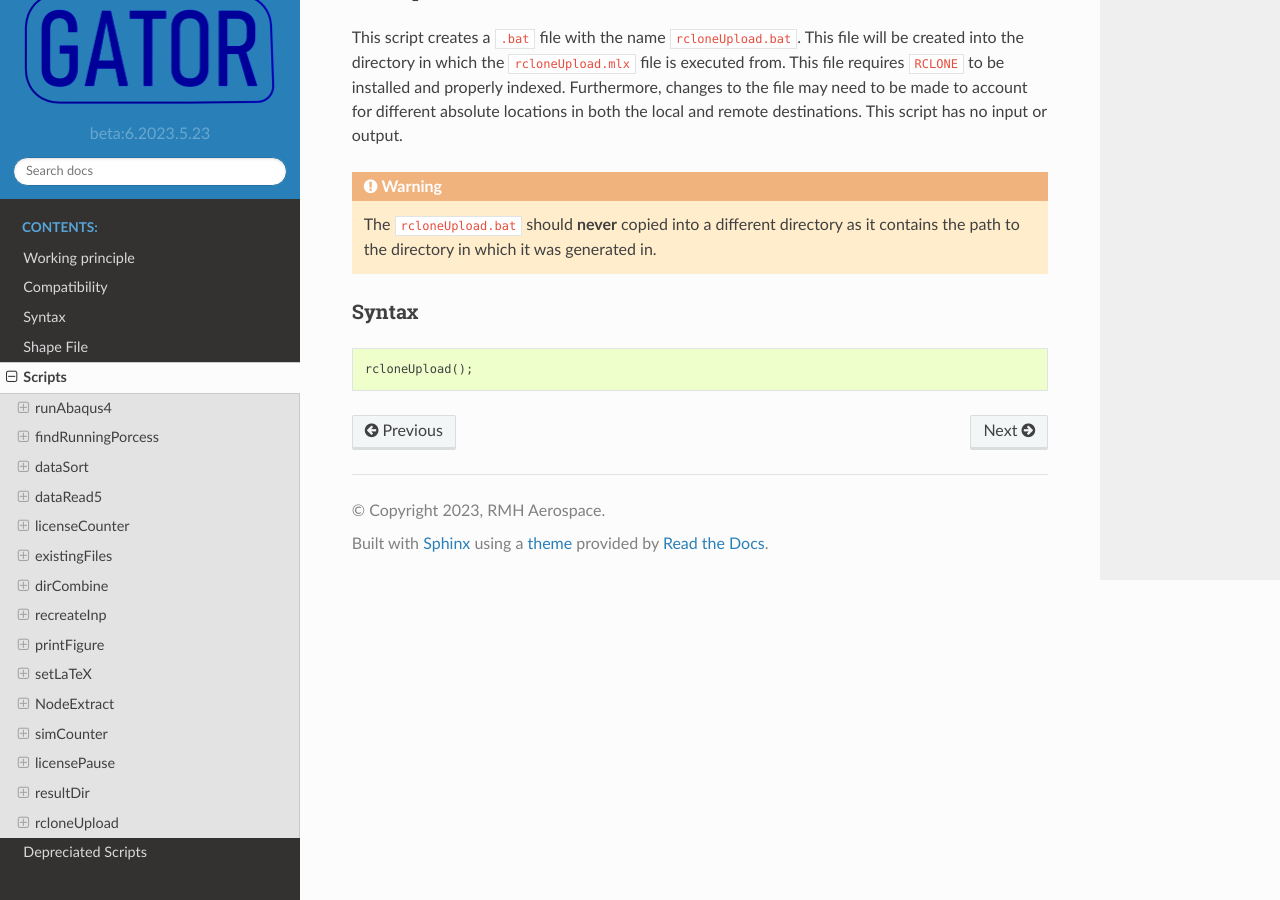
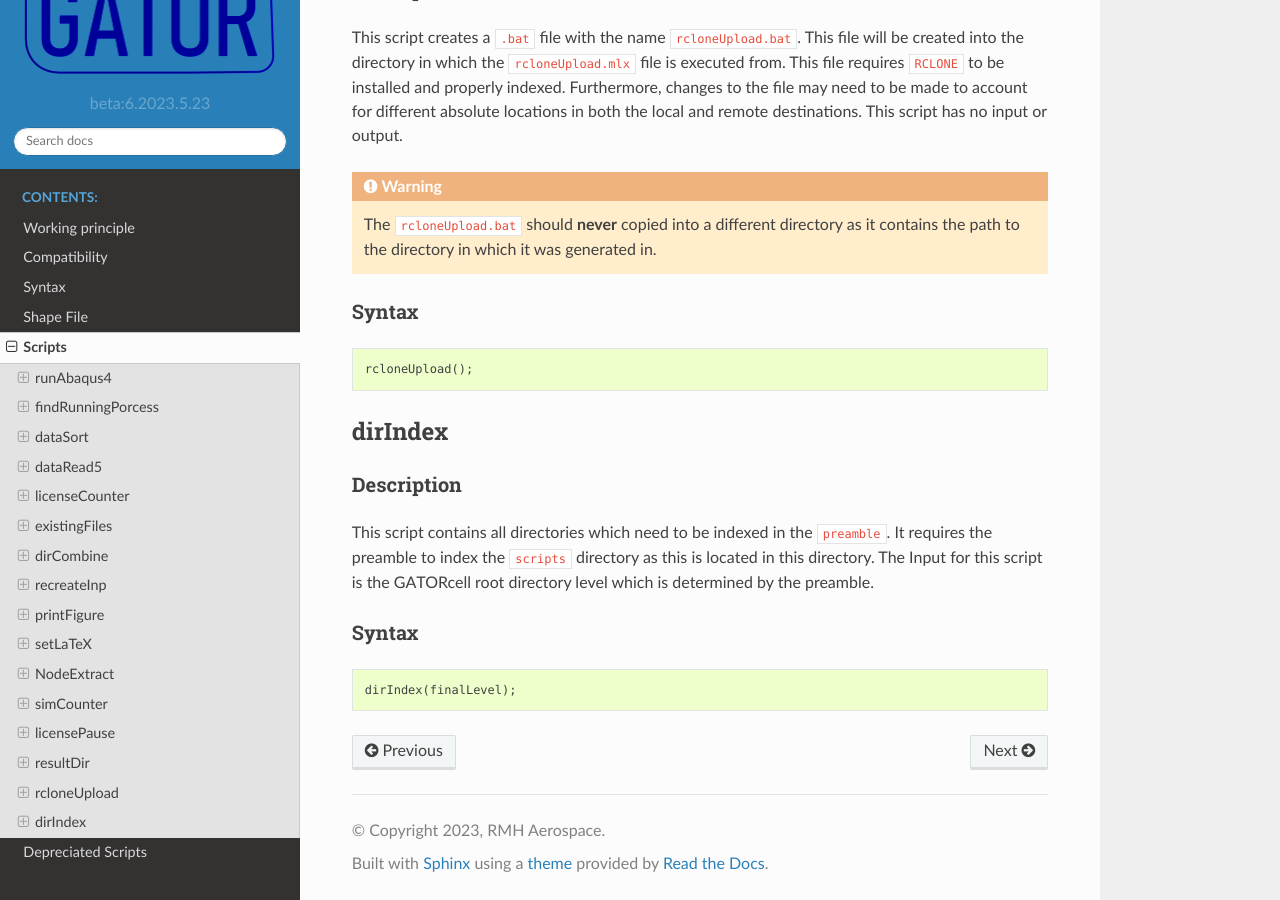
Before and after one commit to aq18507/GATORdocs, a Sphinx documentation site: the page built from doc/Scripts.rst, in a window 1280 px wide and 900 px high, scrolled down 8372 px. Built offline with Sphinx 7.4.7 and the Read the Docs theme 2.0.0, drawn with Linux system fonts in a browser that asks for light colours; pages that are not in the unit, such as notebooks, are missing from menus.

Commit message:
docs: update Scripts.rst

```diff
--- a/doc/Scripts.rst
+++ b/doc/Scripts.rst
@@ -360,3 +360,22 @@ Syntax
 .. code-block:: matlab
 
     rcloneUpload();
+
+
+
+
+
+dirIndex
+--------
+
+Description
++++++++++++
+
+This script contains all directories which need to be indexed in the ``preamble``. It requires the preamble to index the ``scripts`` directory as this is located in this directory. The Input for this script is the GATORcell root directory level which is determined by the preamble.
+
+Syntax
+++++++
+
+.. code-block:: matlab
+
+    dirIndex(finalLevel);
```
